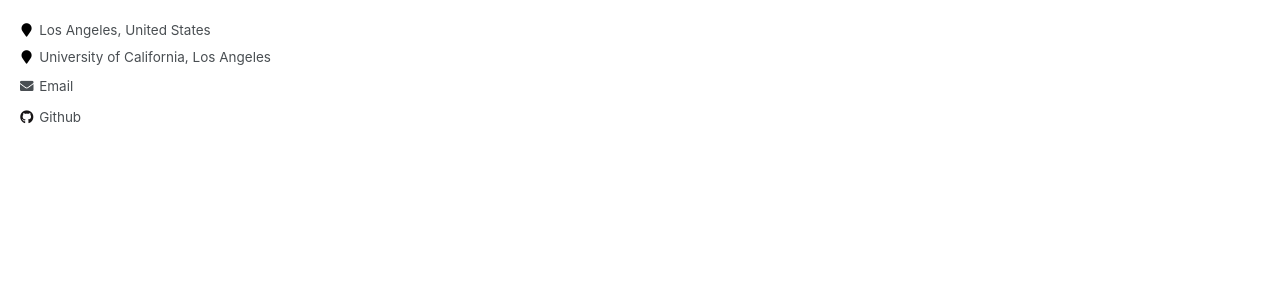
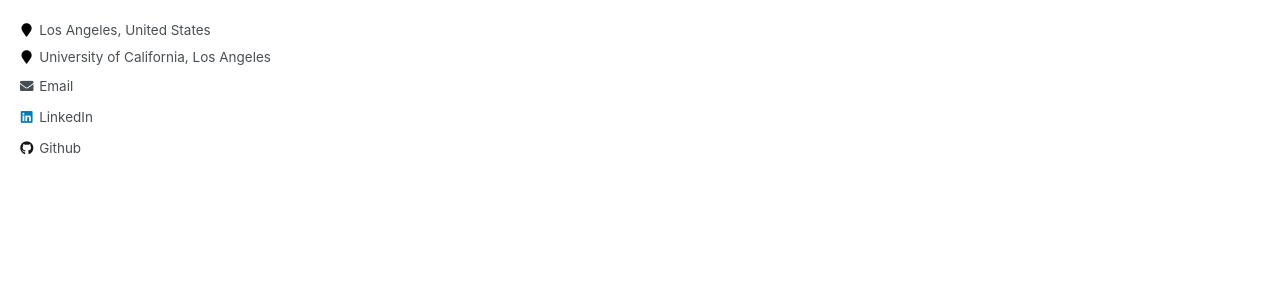
Before and after one commit to kaixin-wang/kaixin-wang.github.io, a Jekyll site: the page built from _pages/about.md, in a window 1280 px wide. Shown: the part 429-729 px from the top of the page. Built offline with Jekyll 4.4.1, drawn with Linux system fonts in a browser that asks for light colours.

Commit message:
Update _config.yml

```diff
--- a/_config.yml
+++ b/_config.yml
@@ -55,7 +55,7 @@
 
 # Social Sharing
 twitter:
-  username               : &twitter
+  username               : # &twitter
 facebook:
   username               :
   app_id                 :
@@ -100,7 +100,7 @@
   instagram        :
   impactstory      : #"https://profiles.impactstory.org/u/xxxx-xxxx-xxxx-xxxx"
   lastfm           :
-  linkedin         :
+  linkedin         : "https://www.linkedin.com/in/kaixin-wang-46646914a"
   orcid            : # "http://orcid.org/yourorcidurl"
   pinterest        :
   soundcloud       :
```
